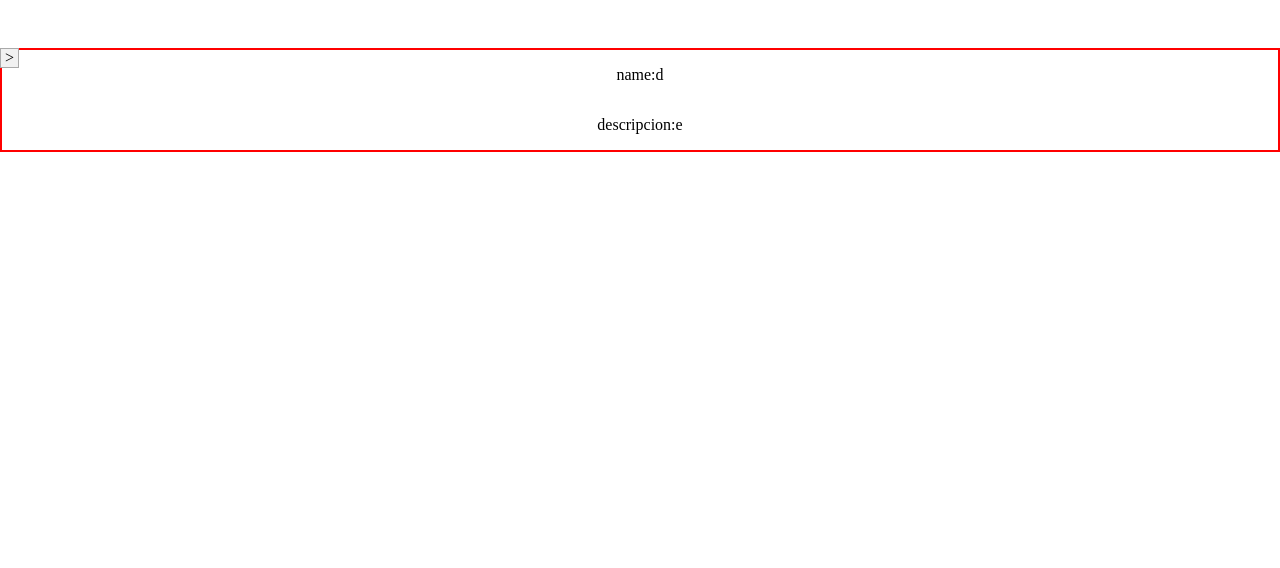
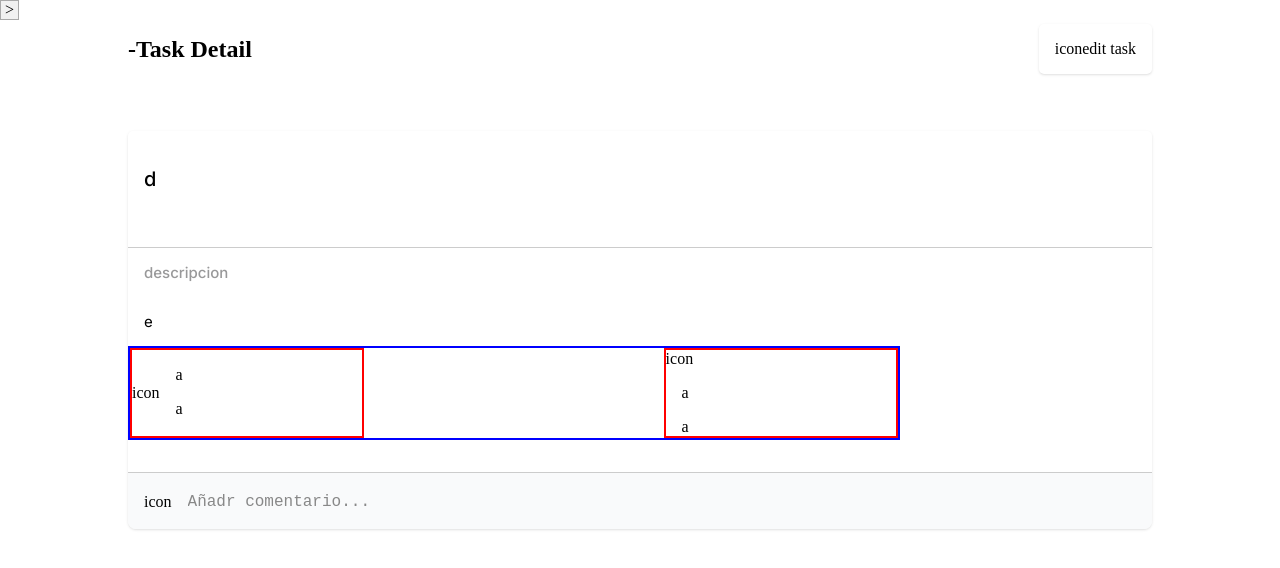
Before and after one commit to kevinu27/OneNote-React-ToDo, a React (Vite) app: page /task/1 in a window 1280 px wide. Shown: the top 568 px of the page. Built offline with nearby package versions, Linux system fonts and the light colour scheme.

Commit message:
styling card detail

```diff
--- a/src/pages/TaskDetail.css
+++ b/src/pages/TaskDetail.css
@@ -1,9 +1,172 @@
+.taskDetail{
+  display: flex;
+  justify-content: center;
+  align-items: center;
+  width: 100%;
+  flex-direction: column;
+  padding-top: 1rem;
+}
+
 .mainCardDetail{
-  border: 2px solid red;
+  box-shadow: 0 1px 3px 0 rgb(0 0 0 / 0.1), 0 1px 2px -1px rgb(0 0 0 / 0.1);
   display: flex;
   justify-content: center;
   flex-direction: column;
-  align-items: center ;
-  /* width: 100%; */
+  align-items: flex-start ;
+  width: 80%;
   margin-top: 3rem;
+  /* padding: 1rem; */
+  border-radius: 5px 5px 8px 8px;
+
 }
+
+.headerTaskDetail{
+  display: flex;
+  justify-content: space-between;
+  align-items: center;
+  /* border: 2px solid red; */
+  width: 80%;
+}
+
+.title-go-back{
+  display: flex;
+}
+.edit-button{
+  display: flex;
+  align-items: center;
+  box-shadow: 0 1px 3px 0 rgb(0 0 0 / 0.1), 0 1px 2px -1px rgb(0 0 0 / 0.1);
+  padding: 1rem;
+  border-radius: 5px;
+}
+
+.taskName{
+  font-family: 'Inter', -apple-system, BlinkMacSystemFont, 'Segoe UI', Roboto, Oxygen, Ubuntu, Cantarell, sans-serif;
+  font-size: 20px;
+  font-weight: 500;
+  /* border: 2px solid green; */
+}
+.divider-line {
+  border-top: 1px solid #ccc; /* Set the color and thickness */
+  margin: 20px 0; /* Add spacing above and below the line */
+  margin-bottom: 0px;
+  width: 100%; /* Adjust width as needed */
+}
+
+.cardUpper{
+  /* border: 2px solid blue; */
+  padding: 1rem;
+}
+
+.cardLower{
+  padding-left: 1rem;
+  display: flex;
+  flex-direction: column;
+
+}
+
+.taskDescripcion{
+  color: rgba(103, 103, 104, 0.677);
+  font-family: 'Inter', -apple-system, BlinkMacSystemFont, 'Segoe UI', Roboto, Oxygen, Ubuntu, Cantarell, sans-serif;
+  font-size: 15px;
+  font-weight: 500;
+}
+
+.taskDescripcionValue{
+  font-family: 'Inter', -apple-system, BlinkMacSystemFont, 'Segoe UI', Roboto, Oxygen, Ubuntu, Cantarell, sans-serif;
+  font-size: 15px;
+}
+
+.cardDates{
+  display: flex;
+  border: 2px solid blue;
+  width: 75%;
+  justify-content: space-between;
+}
+
+.createdDate{
+  border: 2px solid red;
+  width: 30%;
+  display: flex;
+}
+
+.createdDue{
+  border: 2px solid red;
+  width: 30%;
+
+}
+
+.divider-line2 {
+  border-top: 1px solid #ccc; /* Set the color and thickness */
+  /* margin: 20px 0;  */
+  margin-bottom: 0px;
+  margin-top: 2rem;
+  width: 100%; /* Adjust width as needed */
+}
+
+.bottom-card input{
+  /* margin-left: 2rem;
+  margin-top: 2rem;
+  margin-bottom: 1rem; */
+  display: flex;
+  }
+
+/* ------------- */
+.bottom-card{
+  background-color: rgb(249, 250, 251);
+  width: 100%;
+  display: flex;
+  flex-direction: column;
+  justify-content: flex-start;
+  align-items: flex-start;
+  border-radius: 0 0 8px 8px;
+}
+
+.bottom-card2 textarea{
+  width: 80%;
+  height: 100%;
+  padding: 0;
+  margin: 0;
+  border: none;
+  resize: none;
+  background: transparent;
+  outline: none;
+  font-size: 1rem;
+  font-weight: 100;
+  overflow: hidden;
+}
+
+.marginDiv{
+  height: 20px;
+  width: 70%;
+  display: flex;
+  justify-content: center;
+}
+
+.bottom-card2{
+  display: flex;
+  width: 80%;
+}
+.comment-icon{
+  margin-right: 1rem;
+  margin-left: 1rem;
+}
+.bottom-card2 textarea::placeholder{
+  color: #888;
+
+  height: 100%;
+}
+
+.date-icon{
+display: flex;
+align-items: center;
+}
+
+.date-text{
+display: flex;
+flex-direction: column;
+}
+
+.date-text p{
+margin-bottom: 0px;
+margin-left: 1rem;
+  }
--- a/src/pages/TaskDetail.jsx
+++ b/src/pages/TaskDetail.jsx
@@ -14,10 +14,69 @@ function TaskDetail() {
 
   return (
     <>
-    <div className="mainCardDetail">
+    <div className="taskDetail">
+      <div className="headerTaskDetail">
+        <div className="title-go-back">
+          <h2>-</h2>
+          <h2>Task Detail</h2>
+        </div>
+        <div className="edit-button">
+          <div>icon</div>
+          <div>edit task</div>
+        </div>
+      </div>
 
-      <p>name:{Task.name}</p>
-      <p>descripcion:{Task.description}</p>
+
+      <div className="mainCardDetail">
+        <div className="cardUpper">
+          <p className="taskName">{Task.name}</p>
+
+          <div className="status-buttons">
+            {/* pending, in progress, etc */}
+          </div>
+        </div>
+
+        <div class="divider-line"></div>
+        <div className="cardLower">
+        <p className="taskDescripcion">descripcion</p>
+        <p  className="taskDescripcionValue">{Task.description}</p>
+        </div>
+
+        <div className="cardDates">
+          <div className="createdDate">
+            <div className="date-icon">
+            icon
+
+            </div>
+            <div className="date-text">
+              <p>a</p>
+              <p>a</p>
+            </div>
+          </div>
+
+          <div className="createdDue">
+          <div className="date-icon">
+            icon
+            </div>
+            <div className="date-text">
+              <p>a</p>
+              <p>a</p>
+            </div>
+          </div>
+        </div>
+        <div class="divider-line2"></div>
+        <div className="bottom-card">
+          <div className="marginDiv"></div>
+          <div className="bottom-card2">
+            <div className="comment-icon">
+              icon
+            </div>
+            <textarea  type="text" required  placeholder='Añadr comentario...'></textarea>
+          </div>
+        </div>
+
+
+      </div>
     </div>
     </>
   )
```
Also changed, not shown: 1 other file (tests, documents, lock files or other folders).
